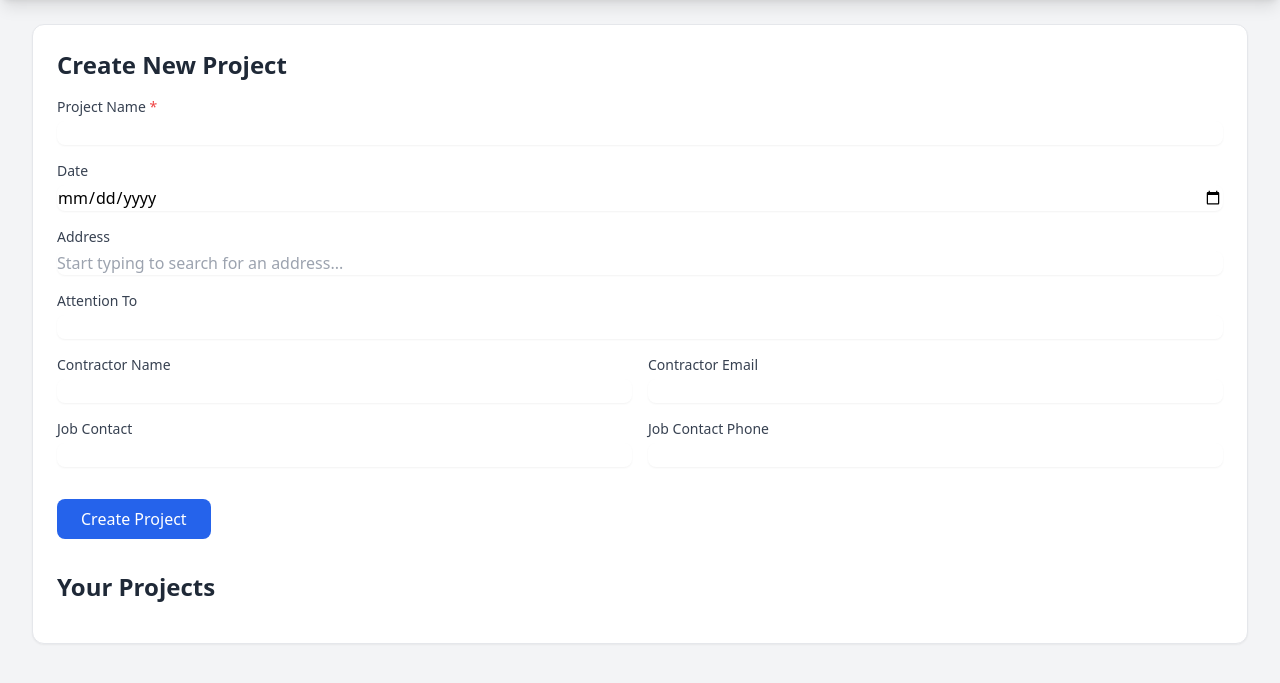
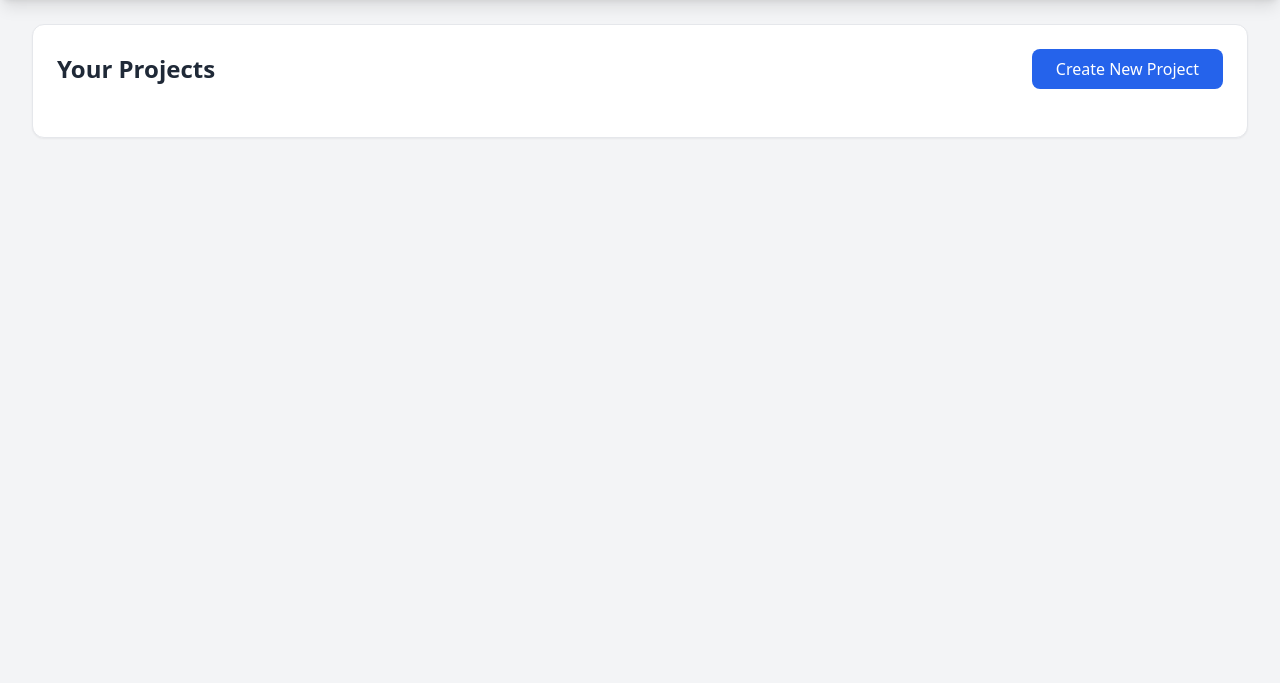
Before and after one commit to jamneutrino/Proposal-Assistant, a Flask app: page / in a window 1280 px wide. Shown: the part 64-747 px from the top of the page. Run offline with Flask 3, Linux system fonts and the light colour scheme; some libraries are stand-ins or nearby versions.

Commit message:
New Project Creator UI
Next I need to add scope replacement

```diff
--- a/templates/index.html
+++ b/templates/index.html
@@ -6,104 +6,119 @@
 
 {% block content %}
 <div class="bg-white rounded-xl shadow-sm border border-gray-200 p-6">
-    <div class="mb-8">
-        <h2 class="text-2xl font-bold text-gray-800 mb-4">Create New Project</h2>
-        <form action="{{ url_for('create_project') }}" method="POST" class="space-y-4">
+    <div class="flex justify-between items-center mb-6">
+        <h2 class="text-2xl font-bold text-gray-800">Your Projects</h2>
+        <button id="createProjectBtn" class="px-6 py-2 bg-blue-600 text-white rounded-lg hover:bg-blue-700 transition-colors">
+            Create New Project
+        </button>
+    </div>
+
+    <div class="grid grid-cols-1 md:grid-cols-2 lg:grid-cols-3 gap-4">
+        {% for project in projects %}
+        <div class="bg-white rounded-lg border border-gray-200 shadow-sm overflow-hidden">
+            <div class="p-4">
+                <h3 class="text-lg font-semibold text-gray-800 mb-2">{{ project.name }}</h3>
+                <p class="text-sm text-gray-600 mb-2">Created: {{ project.created_at.strftime('%Y-%m-%d %H:%M') }}</p>
+                {% if project.contractor_name %}
+                <p class="text-sm text-gray-600 mb-2">Contractor: {{ project.contractor_name }}</p>
+                {% endif %}
+                <div class="flex justify-between items-center">
+                    <a href="{{ url_for('project', project_id=project.id) }}"
+                        class="px-4 py-2 bg-blue-600 text-white rounded-lg hover:bg-blue-700 transition-colors">
+                        View Project
+                    </a>
+                    <form action="{{ url_for('delete_project', project_id=project.id) }}" method="POST" class="inline">
+                        <button type="submit" onclick="return confirm('Are you sure you want to delete this project?')"
+                            class="px-4 py-2 text-red-600 hover:text-red-800 transition-colors">
+                            Delete
+                        </button>
+                    </form>
+                </div>
+            </div>
+        </div>
+        {% endfor %}
+    </div>
+</div>
+
+<!-- Create Project Modal -->
+<div id="createProjectModal" class="fixed inset-0 bg-black bg-opacity-50 hidden flex items-center justify-center z-50">
+    <div class="bg-white rounded-lg p-8 max-w-3xl w-full mx-4 max-h-[90vh] overflow-y-auto">
+        <div class="flex justify-between items-center mb-6">
+            <h3 class="text-2xl font-semibold text-gray-800">Create New Project</h3>
+            <button id="closeModalBtn" class="text-gray-400 hover:text-gray-500">
+                <svg class="h-8 w-8" fill="none" stroke="currentColor" viewBox="0 0 24 24">
+                    <path stroke-linecap="round" stroke-linejoin="round" stroke-width="2" d="M6 18L18 6M6 6l12 12" />
+                </svg>
+            </button>
+        </div>
+
+        <form action="{{ url_for('create_project') }}" method="POST" class="space-y-6">
             <!-- Project Name (Required) -->
-            <div>
-                <label for="project_name" class="block text-sm font-medium text-gray-700 mb-1">
+            <div class="form-group">
+                <label for="project_name" class="block text-sm font-medium text-gray-700 mb-2">
                     Project Name <span class="text-red-500">*</span>
                 </label>
                 <input type="text" id="project_name" name="project_name" required
-                    class="w-full rounded-lg border-gray-300 shadow-sm focus:border-blue-500 focus:ring-blue-500">
+                    class="w-full rounded-lg border border-gray-300 bg-gray-50 px-4 py-2.5 text-gray-900 focus:border-blue-500 focus:bg-white focus:ring-2 focus:ring-blue-200 transition-colors">
             </div>
 
             <!-- Date -->
-            <div>
-                <label for="date" class="block text-sm font-medium text-gray-700 mb-1">Date</label>
+            <div class="form-group">
+                <label for="date" class="block text-sm font-medium text-gray-700 mb-2">Date</label>
                 <input type="date" id="date" name="date"
-                    class="w-full rounded-lg border-gray-300 shadow-sm focus:border-blue-500 focus:ring-blue-500">
+                    class="w-full rounded-lg border border-gray-300 bg-gray-50 px-4 py-2.5 text-gray-900 focus:border-blue-500 focus:bg-white focus:ring-2 focus:ring-blue-200 transition-colors">
             </div>
 
             <!-- Address with Autocomplete -->
-            <div>
-                <label for="address" class="block text-sm font-medium text-gray-700 mb-1">Address</label>
+            <div class="form-group">
+                <label for="address" class="block text-sm font-medium text-gray-700 mb-2">Address</label>
                 <input type="text" id="address" name="address"
-                    class="w-full rounded-lg border-gray-300 shadow-sm focus:border-blue-500 focus:ring-blue-500"
+                    class="w-full rounded-lg border border-gray-300 bg-gray-50 px-4 py-2.5 text-gray-900 focus:border-blue-500 focus:bg-white focus:ring-2 focus:ring-blue-200 transition-colors"
                     placeholder="Start typing to search for an address...">
                 <div id="address-suggestions" class="absolute z-10 w-full bg-white border border-gray-200 rounded-lg shadow-lg hidden"></div>
             </div>
 
             <!-- Attention To -->
-            <div>
-                <label for="attn" class="block text-sm font-medium text-gray-700 mb-1">Attention To</label>
+            <div class="form-group">
+                <label for="attn" class="block text-sm font-medium text-gray-700 mb-2">Attention To</label>
                 <input type="text" id="attn" name="attn"
-                    class="w-full rounded-lg border-gray-300 shadow-sm focus:border-blue-500 focus:ring-blue-500">
+                    class="w-full rounded-lg border border-gray-300 bg-gray-50 px-4 py-2.5 text-gray-900 focus:border-blue-500 focus:bg-white focus:ring-2 focus:ring-blue-200 transition-colors">
             </div>
 
             <!-- Contractor Information -->
-            <div class="grid grid-cols-1 md:grid-cols-2 gap-4">
-                <div>
-                    <label for="contractor_name" class="block text-sm font-medium text-gray-700 mb-1">Contractor Name</label>
+            <div class="grid grid-cols-1 md:grid-cols-2 gap-6">
+                <div class="form-group">
+                    <label for="contractor_name" class="block text-sm font-medium text-gray-700 mb-2">Contractor Name</label>
                     <input type="text" id="contractor_name" name="contractor_name"
-                        class="w-full rounded-lg border-gray-300 shadow-sm focus:border-blue-500 focus:ring-blue-500">
+                        class="w-full rounded-lg border border-gray-300 bg-gray-50 px-4 py-2.5 text-gray-900 focus:border-blue-500 focus:bg-white focus:ring-2 focus:ring-blue-200 transition-colors">
                 </div>
-                <div>
-                    <label for="contractor_email" class="block text-sm font-medium text-gray-700 mb-1">Contractor Email</label>
+                <div class="form-group">
+                    <label for="contractor_email" class="block text-sm font-medium text-gray-700 mb-2">Contractor Email</label>
                     <input type="email" id="contractor_email" name="contractor_email"
-                        class="w-full rounded-lg border-gray-300 shadow-sm focus:border-blue-500 focus:ring-blue-500">
+                        class="w-full rounded-lg border border-gray-300 bg-gray-50 px-4 py-2.5 text-gray-900 focus:border-blue-500 focus:bg-white focus:ring-2 focus:ring-blue-200 transition-colors">
                 </div>
             </div>
 
             <!-- Job Contact Information -->
-            <div class="grid grid-cols-1 md:grid-cols-2 gap-4">
-                <div>
-                    <label for="job_contact" class="block text-sm font-medium text-gray-700 mb-1">Job Contact</label>
+            <div class="grid grid-cols-1 md:grid-cols-2 gap-6">
+                <div class="form-group">
+                    <label for="job_contact" class="block text-sm font-medium text-gray-700 mb-2">Job Contact</label>
                     <input type="text" id="job_contact" name="job_contact"
-                        class="w-full rounded-lg border-gray-300 shadow-sm focus:border-blue-500 focus:ring-blue-500">
+                        class="w-full rounded-lg border border-gray-300 bg-gray-50 px-4 py-2.5 text-gray-900 focus:border-blue-500 focus:bg-white focus:ring-2 focus:ring-blue-200 transition-colors">
                 </div>
-                <div>
-                    <label for="job_contact_phone" class="block text-sm font-medium text-gray-700 mb-1">Job Contact Phone</label>
+                <div class="form-group">
+                    <label for="job_contact_phone" class="block text-sm font-medium text-gray-700 mb-2">Job Contact Phone</label>
                     <input type="tel" id="job_contact_phone" name="job_contact_phone"
-                        class="w-full rounded-lg border-gray-300 shadow-sm focus:border-blue-500 focus:ring-blue-500">
+                        class="w-full rounded-lg border border-gray-300 bg-gray-50 px-4 py-2.5 text-gray-900 focus:border-blue-500 focus:bg-white focus:ring-2 focus:ring-blue-200 transition-colors">
                 </div>
             </div>
 
             <div class="pt-4">
-                <button type="submit" class="w-full md:w-auto px-6 py-2 bg-blue-600 text-white rounded-lg hover:bg-blue-700 transition-colors">
+                <button type="submit" class="w-full px-6 py-3 bg-blue-600 text-white text-lg font-medium rounded-lg hover:bg-blue-700 transition-colors">
                     Create Project
                 </button>
             </div>
         </form>
-    </div>
-
-    <div>
-        <h2 class="text-2xl font-bold text-gray-800 mb-4">Your Projects</h2>
-        <div class="grid grid-cols-1 md:grid-cols-2 lg:grid-cols-3 gap-4">
-            {% for project in projects %}
-            <div class="bg-white rounded-lg border border-gray-200 shadow-sm overflow-hidden">
-                <div class="p-4">
-                    <h3 class="text-lg font-semibold text-gray-800 mb-2">{{ project.name }}</h3>
-                    <p class="text-sm text-gray-600 mb-2">Created: {{ project.created_at.strftime('%Y-%m-%d %H:%M') }}</p>
-                    {% if project.contractor_name %}
-                    <p class="text-sm text-gray-600 mb-2">Contractor: {{ project.contractor_name }}</p>
-                    {% endif %}
-                    <div class="flex justify-between items-center">
-                        <a href="{{ url_for('project', project_id=project.id) }}"
-                            class="px-4 py-2 bg-blue-600 text-white rounded-lg hover:bg-blue-700 transition-colors">
-                            View Project
-                        </a>
-                        <form action="{{ url_for('delete_project', project_id=project.id) }}" method="POST" class="inline">
-                            <button type="submit" onclick="return confirm('Are you sure you want to delete this project?')"
-                                class="px-4 py-2 text-red-600 hover:text-red-800 transition-colors">
-                                Delete
-                            </button>
-                        </form>
-                    </div>
-                </div>
-            </div>
-            {% endfor %}
-        </div>
     </div>
 </div>
 {% endblock %}
@@ -112,8 +127,33 @@
 <script>
     const addressInput = document.getElementById('address');
     const suggestionsContainer = document.getElementById('address-suggestions');
+    const createProjectBtn = document.getElementById('createProjectBtn');
+    const createProjectModal = document.getElementById('createProjectModal');
+    const closeModalBtn = document.getElementById('closeModalBtn');
     let debounceTimer;
 
+    // Modal functionality
+    function showModal() {
+        createProjectModal.classList.remove('hidden');
+        document.body.style.overflow = 'hidden'; // Prevent scrolling when modal is open
+    }
+
+    function hideModal() {
+        createProjectModal.classList.add('hidden');
+        document.body.style.overflow = ''; // Restore scrolling
+    }
+
+    createProjectBtn.addEventListener('click', showModal);
+    closeModalBtn.addEventListener('click', hideModal);
+
+    // Close modal when clicking outside
+    createProjectModal.addEventListener('click', (e) => {
+        if (e.target === createProjectModal) {
+            hideModal();
+        }
+    });
+
+    // Address autocomplete
     addressInput.addEventListener('input', function() {
         clearTimeout(debounceTimer);
         if (this.value.length < 3) {
```
Also changed, not shown: templates/project.html (+65 -37 lines), 2 other files.
